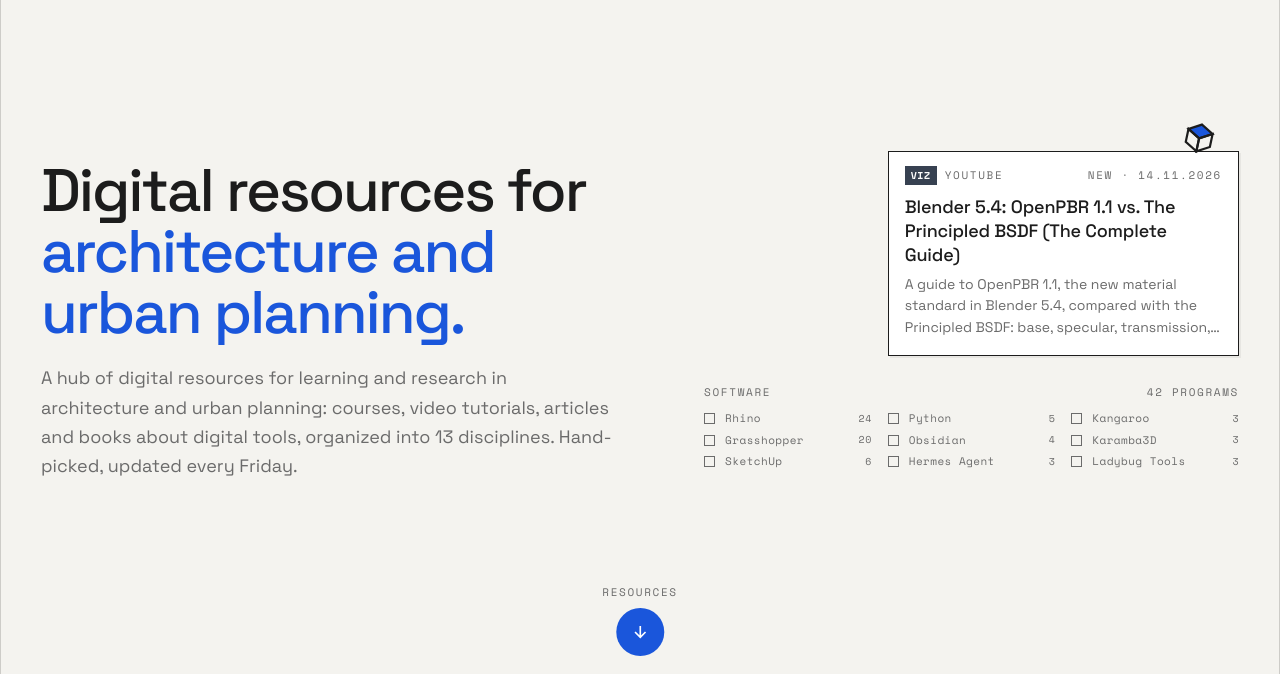
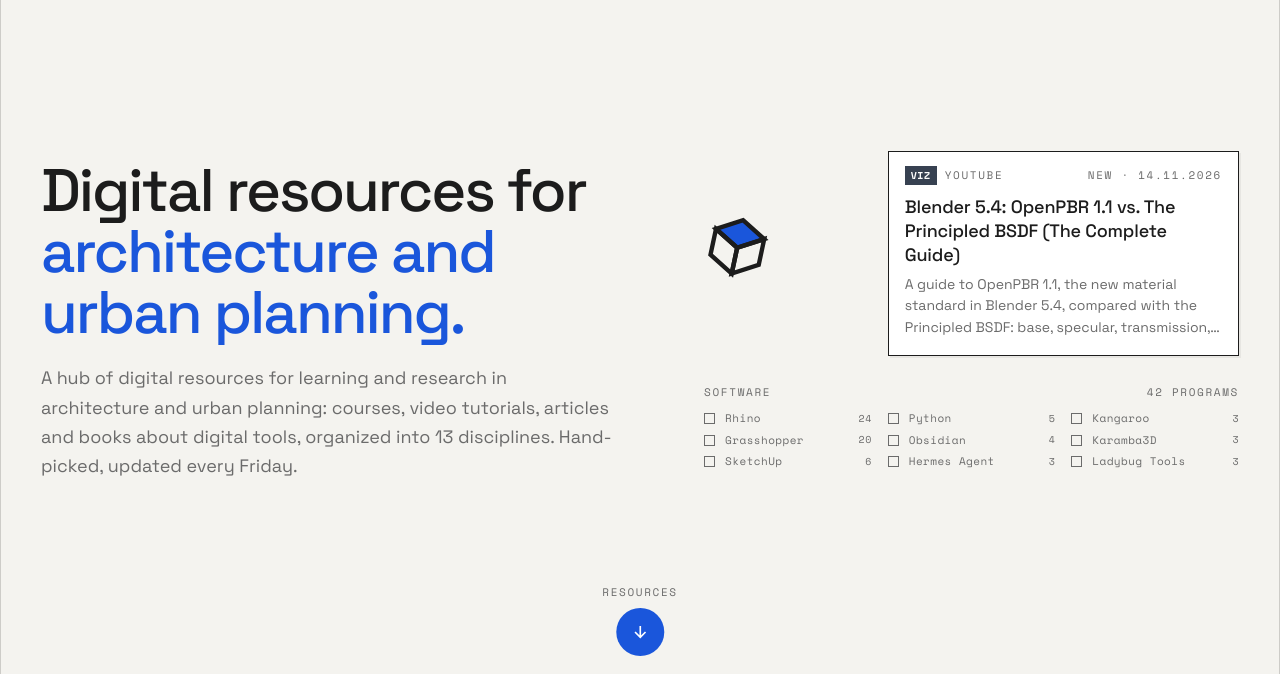
Before and after one commit to raduandrei-source/JUSTHOP, a plain HTML site: page index.html in a window 1280 px wide. Shown: the part 84-758 px from the top of the page. Drawn offline with nearby package versions, Linux system fonts and the light colour scheme.

Commit message:
Cubul albastru: de 2 ori mai mare, la mijloc între titlu și cardul „Nou”
88px (56px pe mobil), săritură dublă; poziția se calculează din capătul titlului
și marginea cardului, la înălțimea centrului cardului, și se reface la schimbarea
limbii sau a ferestrei. Pe mobil rămâne pe colțul cardului.

Co-Authored-By: Claude Opus 5.5 <noreply@anthropic.com>

```diff
--- a/index.html
+++ b/index.html
@@ -264,7 +264,8 @@
   .latest .label .when { margin-left: auto; }
   .latest h3 { margin: 10px 0 0; font-size: 18px; line-height: 1.35; font-weight: 500; letter-spacing: -0.01em; }
   .intro .latest p { margin: 6px 0 0; max-width: none; font-size: 14px; line-height: 1.55; color: var(--muted); display: -webkit-box; -webkit-line-clamp: 3; -webkit-box-orient: vertical; overflow: hidden; }
-  .hop-cube { position: absolute; right: 18px; top: -24px; width: 44px; height: 44px; pointer-events: none; z-index: 2; overflow: visible; transform-origin: 50% 100%; }
+  /* implicit pe colțul cardului; pe ecrane late JS îl mută la mijloc între titlu și card (placeCube) */
+  .hop-cube { position: absolute; right: 18px; top: -48px; width: 88px; height: 88px; pointer-events: none; z-index: 2; overflow: visible; transform-origin: 50% 100%; }
   .hop-cube .stroke { stroke: var(--ink); }
   .hop-cube.hop { animation: cube-hop 0.65s ease-in-out 1; }
   .hop-cube.loop { animation: cube-loop 2.4s ease-in-out infinite; }
@@ -272,14 +273,14 @@
   @keyframes cube-hop {
     0%   { transform: translateY(0) scale(1, 1); }
     15%  { transform: translateY(0) scale(1.18, 0.8); }
-    45%  { transform: translateY(-15px) scale(0.9, 1.15); }
+    45%  { transform: translateY(-30px) scale(0.9, 1.15); }
     80%  { transform: translateY(0) scale(1.14, 0.86); }
     100% { transform: translateY(0) scale(1, 1); }
   }
   @keyframes cube-loop {
     0%, 100% { transform: translateY(0) scale(1, 1); }
     22%  { transform: translateY(0) scale(1.18, 0.8); }
-    38%, 54% { transform: translateY(-13px) scale(0.9, 1.15); }
+    38%, 54% { transform: translateY(-26px) scale(0.9, 1.15); }
     70%  { transform: translateY(0) scale(1.14, 0.86); }
     80%  { transform: translateY(0) scale(0.97, 1.04); }
   }
@@ -669,6 +670,7 @@
     :root { --pad-x: 24px; }
     .intro { grid-template-columns: 1fr; gap: 32px; padding: 56px var(--pad-x) 112px; min-height: 0; }
     .latest { width: auto; }
+    .hop-cube { width: 56px; height: 56px; top: -32px; }
     .soft-track { grid-auto-columns: calc((100% - 16px) / 2); }
     .intro h1 { font-size: 40px; }
     .intro p { font-size: 16px; }
@@ -1246,6 +1248,7 @@
       <h3>${esc(p.title)}</h3>
       <p>${esc(lang === 'en' ? (p.descEn || p.desc) : p.desc)}</p>`;
     box.hidden = false;
+    placeCube();   // titlul și cardul se pot schimba (limbă, text): cubul se repoziționează
   }
 
   // cubul sare: ?cub=a => doar pe card (în buclă cât ții mouse-ul acolo); altfel (b) la fiecare element clicabil
@@ -1267,6 +1270,26 @@
       if (el && !el.contains(e.relatedTarget)) hop();
     });
   }
+
+  // pe ecrane late cubul stă la mijloc între titlu (capătul textului) și cardul „Nou", la înălțimea centrului cardului;
+  // dacă nu e loc (sau pe mobil) rămâne pe colțul cardului
+  const introSide = document.querySelector('.intro-side');
+  function placeCube() {
+    hopCube.style.left = hopCube.style.top = hopCube.style.right = '';
+    if (latestBox.hidden || window.innerWidth <= 860) return;
+    const range = document.createRange();
+    range.selectNodeContents(document.querySelector('.intro h1'));
+    const titleRight = Math.max(...[...range.getClientRects()].map(r => r.right));
+    const card = latestBox.getBoundingClientRect(), side = introSide.getBoundingClientRect(), s = parseFloat(getComputedStyle(hopCube).width);   // SVG n-are offsetWidth
+    const room = card.left - titleRight;
+    if (room < s + 16) return;
+    hopCube.style.right = 'auto';
+    hopCube.style.left = Math.round(titleRight + room / 2 - s / 2 - side.left) + 'px';
+    hopCube.style.top = Math.round(card.top + card.height / 2 - s / 2 - side.top) + 'px';
+  }
+  window.addEventListener('resize', placeCube);
+  window.addEventListener('load', placeCube);
+  if (document.fonts && document.fonts.ready) document.fonts.ready.then(placeCube);
 
   // „săptămâna asta" = resursele din ultimele 7 zile față de cel mai recent lot (primele 3)
   function renderWeek() {
```
